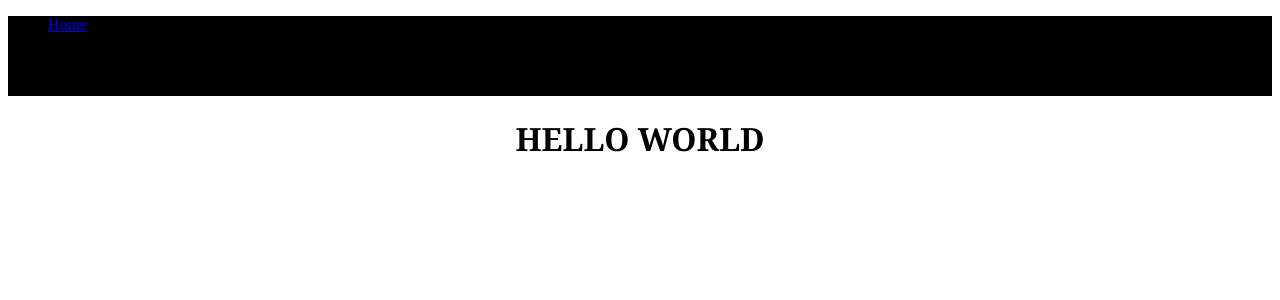
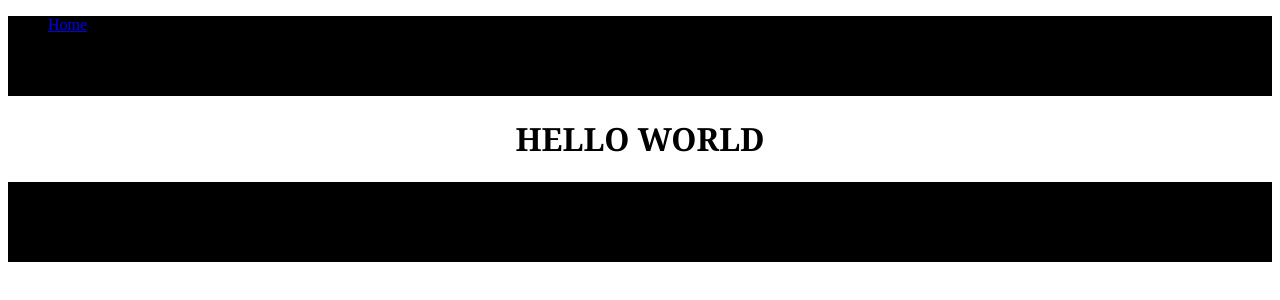
Before and after one commit to ErinLane85/mobile-friendly-practice, a plain HTML site: page index.html in a window 1280 px wide. Drawn offline with Linux system fonts and the light colour scheme.

Commit message:
created footer and styles

```diff
--- a/css/styles.css
+++ b/css/styles.css
@@ -10,3 +10,7 @@ h1 {
     text-transform: uppercase;
     font-family: Georgia, 'Times New Roman', Times, serif;
 }
+footer {
+    background-color: black;
+    height: 5rem;
+}
--- a/index.html
+++ b/index.html
@@ -18,5 +18,8 @@
         </nav>
         <h1>Hello World</h1>
     </header>
+    <footer>
+        <p>&copy;EEL</p>
+    </footer>
 </body>
 </html>
```
